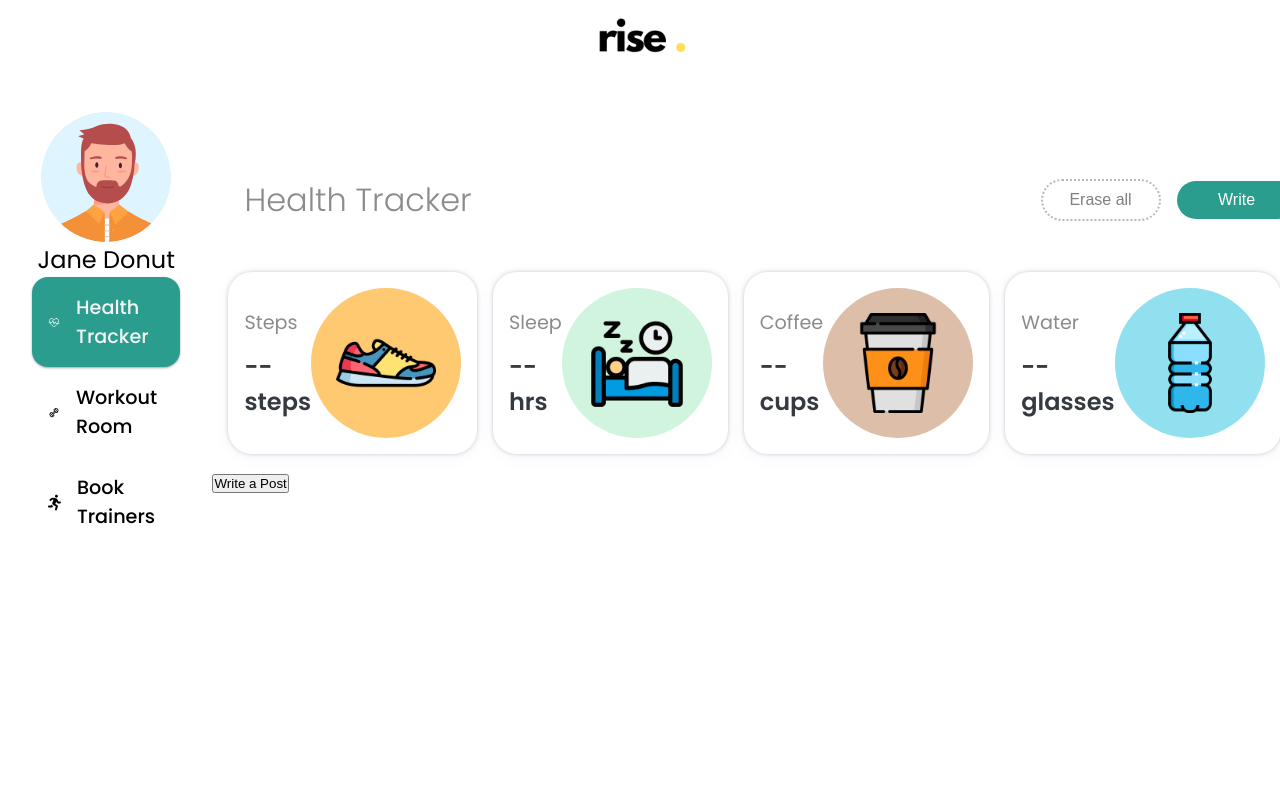
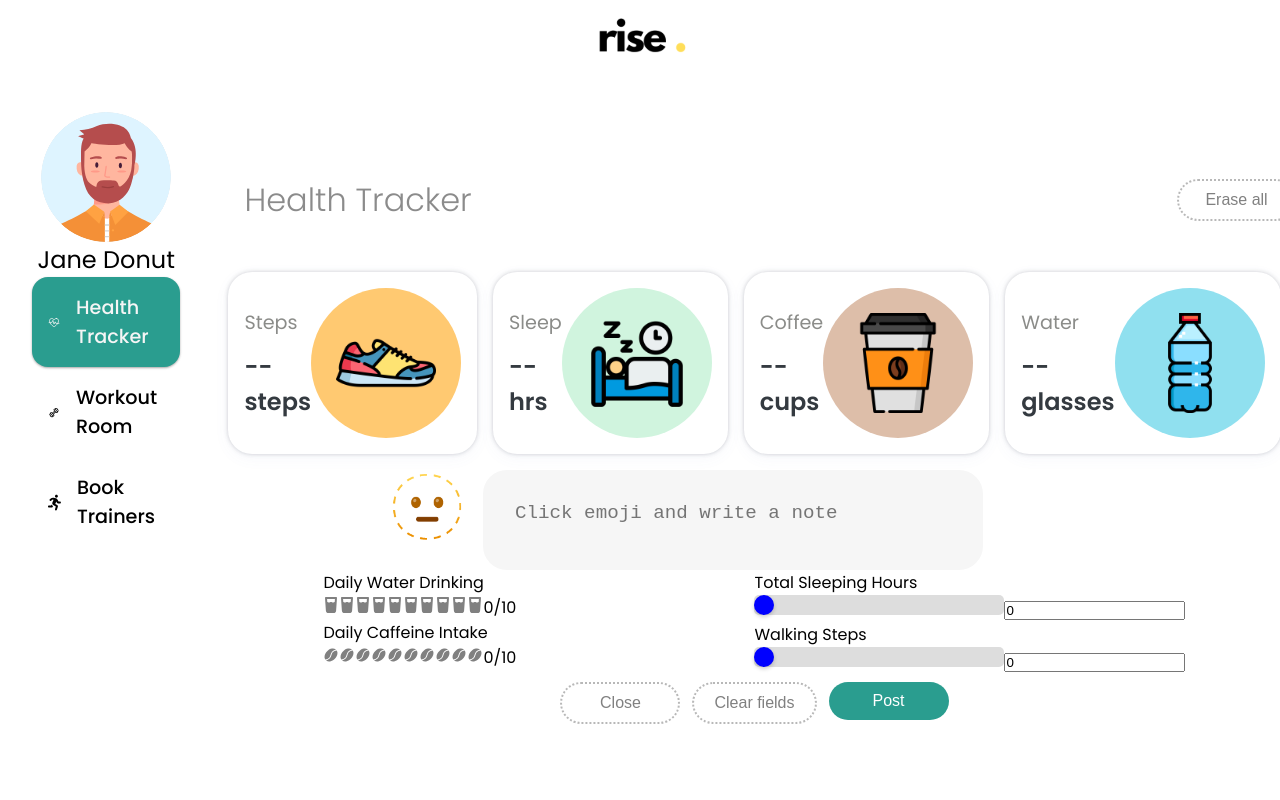
Before and after one commit to maysunktong/rise--app, a React (Vite) app: page / in a window 1280 px wide. Both pictures are taken after a click on the button "Write". Shown: the top 800 px of the page. Built offline with nearby package versions, Linux system fonts and the light colour scheme.

Commit message:
Small fixes for css and erro msg, real time update for Erase all to HealthWidget

```diff
--- a/src/components/HealthWidget/index.jsx
+++ b/src/components/HealthWidget/index.jsx
@@ -16,6 +16,11 @@ const HealthWidget = () => {
       setCoffeeCount(latestItem.coffeeCount || 0);
       setStepCount(latestItem.stepCount || 0);
       setSleepCount(latestItem.sleepCount || 0);
+    } else {
+      setWaterCount("--");
+      setCoffeeCount("--");
+      setStepCount("--");
+      setSleepCount("--");
     }
   };
 
@@ -27,7 +32,8 @@ const HealthWidget = () => {
     };
 
     window.addEventListener("trackerListUpdated", handleTrackerUpdate);
-    return () => window.removeEventListener("trackerListUpdated", handleTrackerUpdate);
+    return () =>
+      window.removeEventListener("trackerListUpdated", handleTrackerUpdate);
   }, []);
 
   return (
--- a/src/components/Tracker/index.jsx
+++ b/src/components/Tracker/index.jsx
@@ -2,19 +2,20 @@ import { format } from "date-fns";
 import { useEffect, useState } from "react";
 import { FaGlassWater } from "react-icons/fa6";
 import { PiCoffeeBeanFill } from "react-icons/pi";
+import { RiDeleteBin5Line } from "react-icons/ri";
 import MoodPicker from "../MoodPicker";
 import RatingBar from "../RatingBar";
 import Slider from "../Slider";
+import ActionButton from "../UI/ActionButton/ActionButton";
 import styles from "./tracker.module.css";
 
-const Tracker = ({ list, setList }) => {
+const Tracker = ({ list, setList, isTrackerOpen, setIsTrackerOpen }) => {
   const [text, setText] = useState("");
   const [waterCount, setWaterCount] = useState(0);
   const [coffeeCount, setCoffeeCount] = useState(0);
   const [stepCount, setStepCount] = useState(0);
   const [sleepCount, setSleepCount] = useState(0);
   const [selectedMood, setSelectedMood] = useState("🫥");
-  const [isTrackerOpen, setIsTrackerOpen] = useState(false);
   const [error, setError] = useState("");
 
   useEffect(() => {
@@ -93,15 +94,6 @@ const Tracker = ({ list, setList }) => {
 
   return (
     <div>
-      {!isTrackerOpen && (
-        <button
-          className="bg-blue-500 text-white px-4 py-2 rounded mb-4"
-          onClick={() => setIsTrackerOpen(true)}
-        >
-          Write a Post
-        </button>
-      )}
-
       {isTrackerOpen && (
         <div className={styles.trackerForm}>
           <div className={styles.trackerTextContainer}>
@@ -113,11 +105,10 @@ const Tracker = ({ list, setList }) => {
               type="text"
               value={text}
               onChange={(e) => setText(e.target.value)}
-              placeholder="Click emoji to express your day."
+              placeholder="Click emoji and write a note"
               className={styles.textField}
             />
           </div>
-          {error && <p className={styles.errorMessage}>{error}</p>}
           <div className={styles.trackerContainer}>
             <div>
               <RatingBar
@@ -158,13 +149,21 @@ const Tracker = ({ list, setList }) => {
               />
             </div>
           </div>
-          <button onClick={onAddList} type="button">
-            Add
-          </button>
-          <button onClick={() => setIsTrackerOpen(false)} type="button">
-            Close
-          </button>
-          <button onClick={onClearItem}>Clear field</button>
+          {error && <p className={styles.errorMessage}>{error}</p>}
+          <div className={styles.buttonGroup}>
+            <ActionButton
+              onClick={() => setIsTrackerOpen(false)}
+              action="erase"
+            >
+              Close
+            </ActionButton>
+            <ActionButton onClick={onClearItem} action="erase">
+              Clear fields
+            </ActionButton>
+            <ActionButton onClick={onAddList} action="write">
+              Post
+            </ActionButton>
+          </div>
         </div>
       )}
 
@@ -220,9 +219,11 @@ const Tracker = ({ list, setList }) => {
                   </div>
                 </div>
               </section>
-              <button type="button" onClick={() => onDeleteItem(index)}>
-                Delete
-              </button>
+              <RiDeleteBin5Line
+                onClick={() => onDeleteItem(index)}
+                size={32}
+                color="lightgray"
+              />
             </li>
           )
         )}
--- a/src/components/Tracker/tracker.module.css
+++ b/src/components/Tracker/tracker.module.css
@@ -71,7 +71,11 @@
   justify-content: space-between;
 }
 
-.summaryItemFlex {
+.summaryItemFlex, .buttonGroup {
   display: flex;
   gap: 12px;
 }
+
+.errorMessage {
+  color: rgb(243, 158, 158);
+}
--- a/src/components/Trainers/trainers.module.css
+++ b/src/components/Trainers/trainers.module.css
@@ -41,8 +41,11 @@
 
 .details {
   padding: 15px;
-  text-align: center;
   height: 100%;
+  display: flex;
+  justify-content: center;
+  align-items: center;
+  flex-direction: column;
 }
 
 .details h2 {
--- a/src/pages/HealthTracker/index.jsx
+++ b/src/pages/HealthTracker/index.jsx
@@ -6,6 +6,7 @@ import styles from "./healthtracker.module.css";
 
 const HealthTracker = () => {
   const [list, setList] = useState([]);
+  const [isTrackerOpen, setIsTrackerOpen] = useState(false);
 
   const loadData = () => {
     const storedData = JSON.parse(localStorage.getItem("trackerList")) || [];
@@ -19,6 +20,7 @@ const HealthTracker = () => {
   const onClearList = () => {
     setList([]);
     localStorage.removeItem("trackerList");
+    window.dispatchEvent(new Event("trackerListUpdated"));
   };
 
   return (
@@ -29,11 +31,20 @@ const HealthTracker = () => {
           <ActionButton action="erase" onClick={onClearList}>
             Erase all
           </ActionButton>
-          <ActionButton action="write">Write</ActionButton>
+          {!isTrackerOpen && (
+            <ActionButton action="write" onClick={() => setIsTrackerOpen(true)}>
+              Write
+            </ActionButton>
+          )}
         </div>
       </div>
       <HealthWidget />
-      <Tracker list={list} setList={setList} />
+      <Tracker
+        list={list}
+        setList={setList}
+        isTrackerOpen={isTrackerOpen}
+        setIsTrackerOpen={setIsTrackerOpen}
+      />
     </>
   );
 };
```
